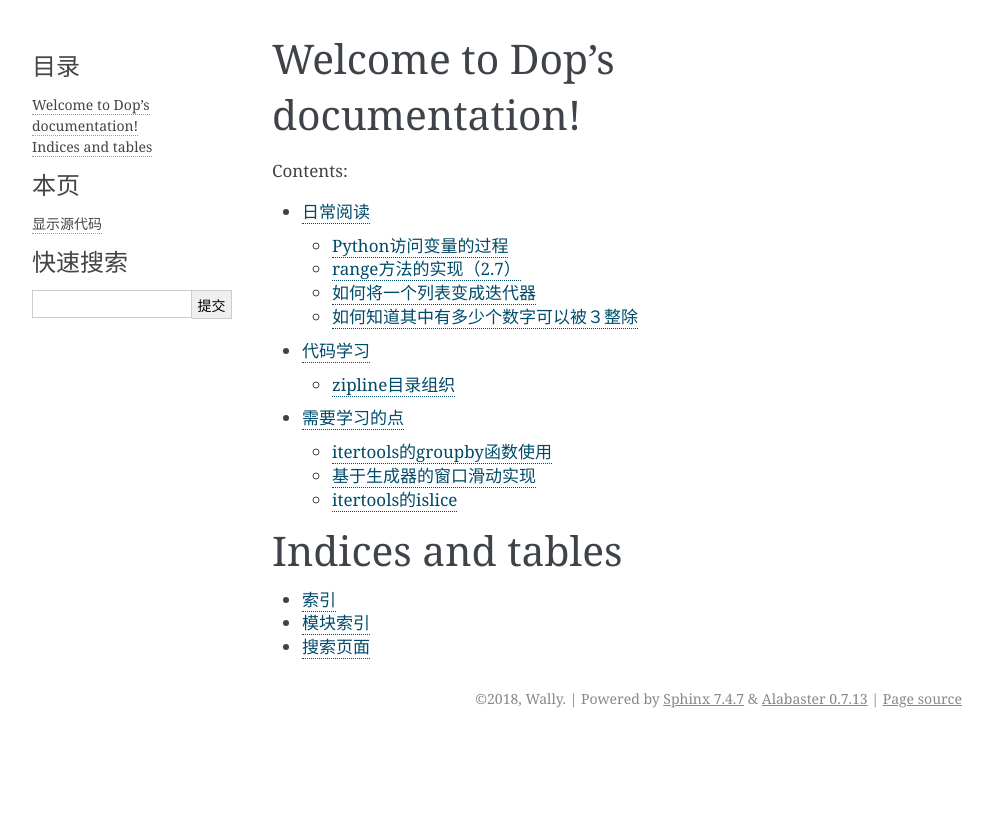
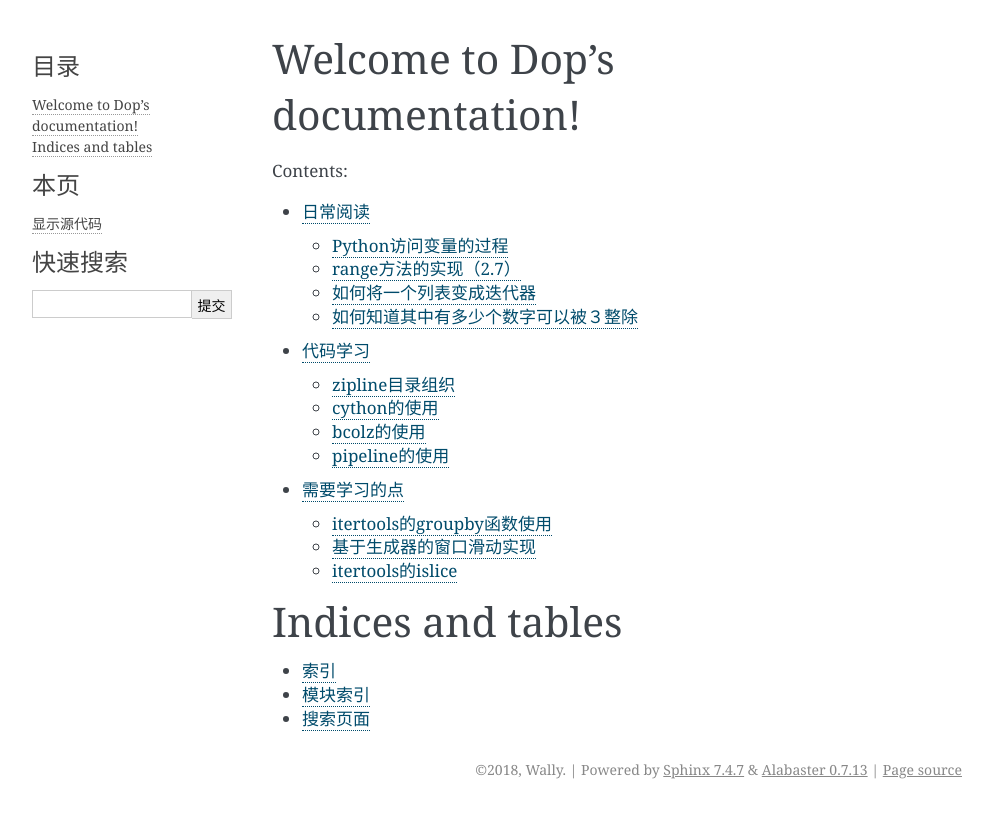
Before and after one commit to SDWally/dop, a Sphinx documentation site: the page built from docs/index.rst, in a window 1280 px wide. Shown: the top 818 px of the page, without its empty margins (148-1141 px from the left). Built offline with Sphinx 7.4.7, drawn with Linux system fonts in a browser that asks for light colours.

Commit message:
update zipline

```diff
--- a/docs/lookpy/fzipline.rst
+++ b/docs/lookpy/fzipline.rst
@@ -6,3 +6,12 @@ zipline学习
 
 zipline目录组织
 ----------------
+
+cython的使用
+--------------
+
+bcolz的使用
+------------
+
+pipeline的使用
+--------------
```
